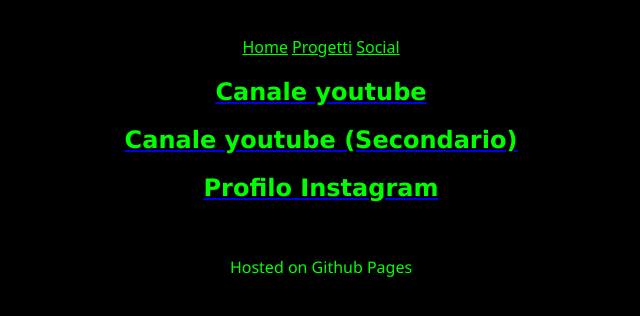
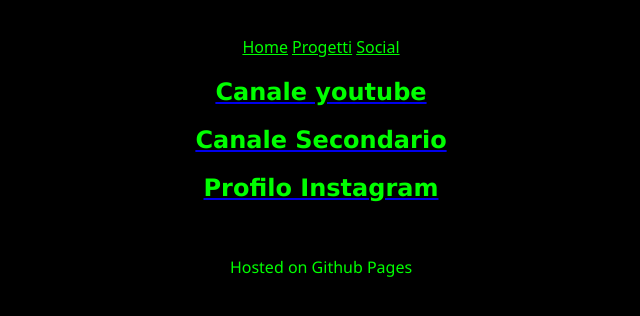
Before and after one commit to Coso04/Coso04.github.io, a plain HTML site: page social.html in a window 1280 px wide. Shown: the part 48-364 px from the top of the page, without its empty margins (319-959 px from the left). Drawn offline with Linux system fonts and the light colour scheme.

Commit message:
Update social.html

```diff
--- a/social.html
+++ b/social.html
@@ -34,7 +34,7 @@
             <a href="social.html" class="inlined" >Social</a>
             <br>
             <a href="https://youtube.com/@coso04?si=4bB1hDez75lhCzI2"><h2 class="h2">Canale youtube</h2></a>
-            <a href="https://www.youtube.com/channel/UCU0DEVYjvonrIi5tWORRqVw"><h2 class="h2">Canale youtube (Secondario)</h2></a>
+            <a href="https://www.youtube.com/channel/UCU0DEVYjvonrIi5tWORRqVw"><h2 class="h2">Canale Secondario</h2></a>
             <a href="https://www.instagram.com/luca_coso_04/"><h2 class="h2">Profilo Instagram</h2></a>
             <br>
             <p class="p">Hosted on Github Pages</p>
```
